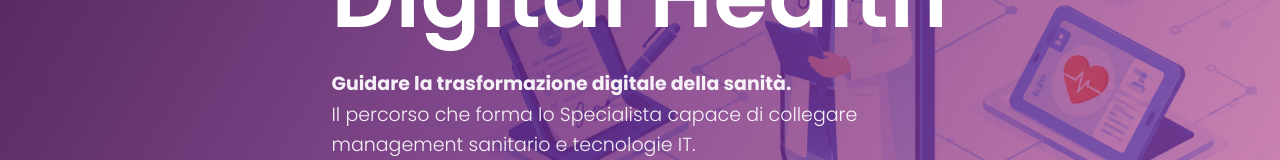
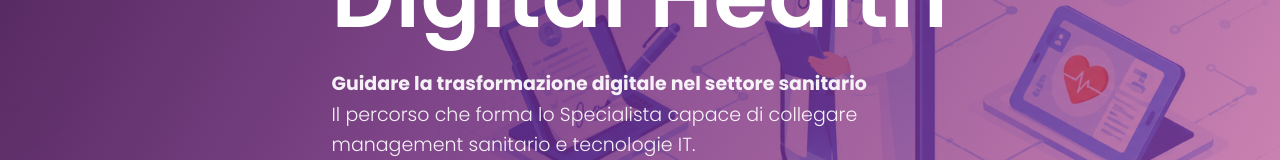
Before and after one commit to masterdigitalhealthuniba/masterdigitalhealthuniba.github.io, a plain HTML site: page index.html in a window 1280 px wide. Shown: the part 382-542 px from the top of the page. Drawn offline with Linux system fonts and the light colour scheme.

Commit message:
Update index.html

```diff
--- a/index.html
+++ b/index.html
@@ -224,7 +224,7 @@ footer .cup{font-size:12px;opacity:.6}
     <div class="eyebrow">III Edizione a.a. 2026/2027</div>
 
     <h1><b>Digital Health</b></h1>
-    <p class="lead"><b>Guidare la trasformazione digitale della sanità.</b> <br> Il percorso che forma lo Specialista capace di collegare management sanitario e tecnologie IT.</p>
+    <p class="lead"><b>Guidare la trasformazione digitale nel settore sanitario</b> <br> Il percorso che forma lo Specialista capace di collegare management sanitario e tecnologie IT.</p>
     <div class="cta-row">
       <a class="btn btn-viola" href="#iscrizione">Consulta il bando</a>
       <a class="btn btn-out" href="#percorso">Il percorso</a>
```
